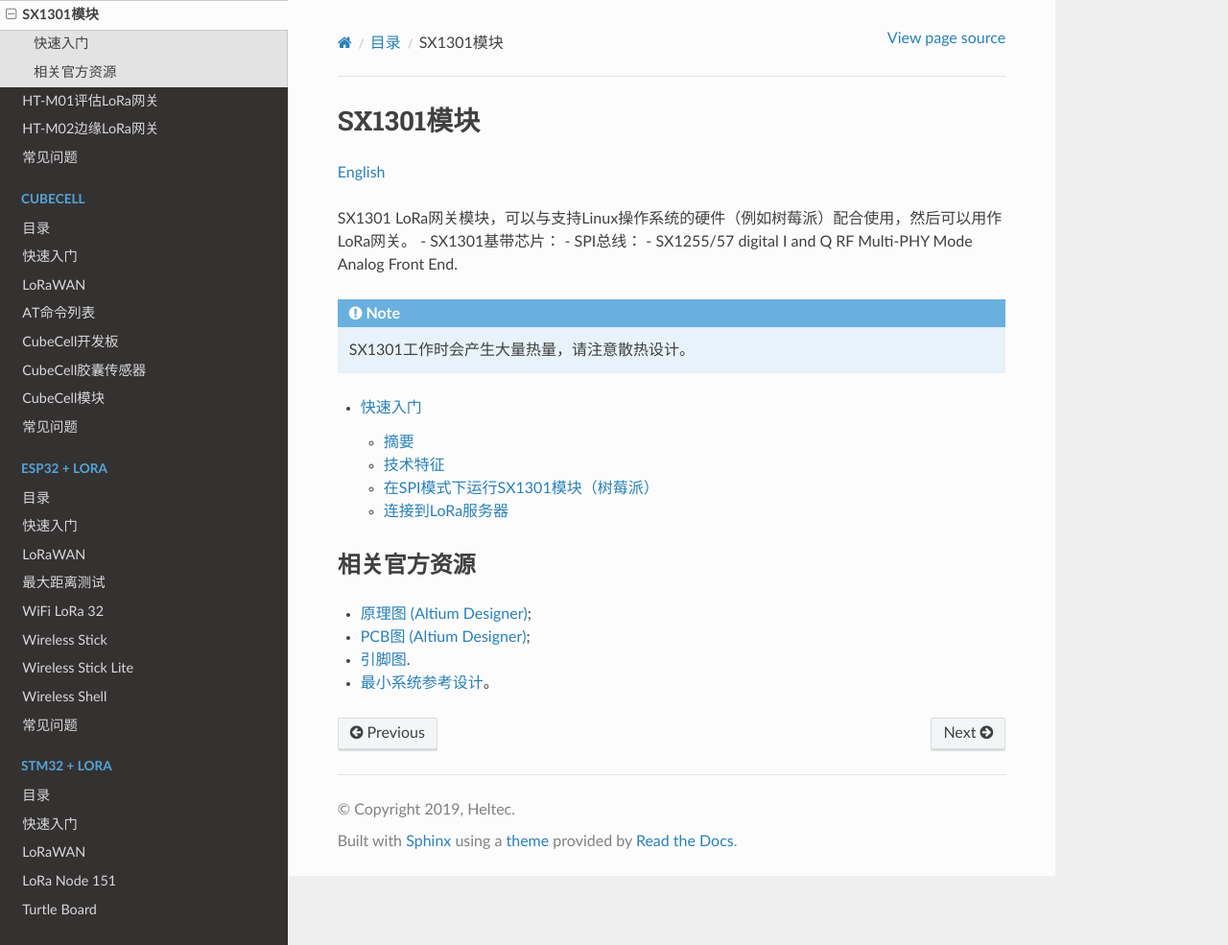
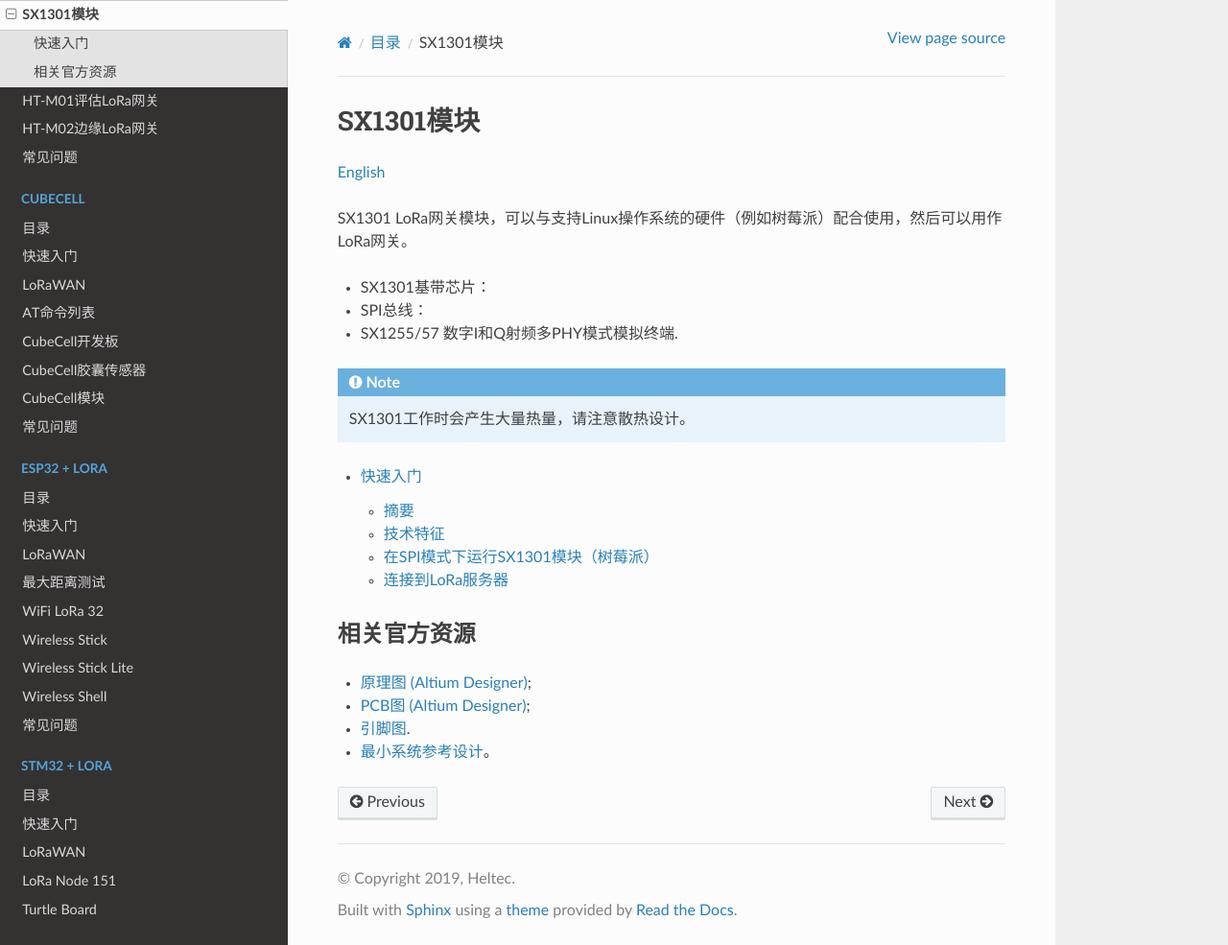
Before and after one commit to HelTecAutomation/HeltecDocs-zh_CN, a Sphinx documentation site: the page built from zh_CN/source/gateway/sx1301module/index.rst, in a window 1280 px wide and 985 px high. Shown: the whole window at 96% size. Built offline with Sphinx 7.4.7 and the Read the Docs theme 2.0.0, drawn with Linux system fonts in a browser that asks for light colours; pages that are not in the unit, such as notebooks, are missing from menus.

```diff
--- a/zh_CN/source/gateway/sx1301module/index.rst
+++ b/zh_CN/source/gateway/sx1301module/index.rst
@@ -3,9 +3,10 @@ SX1301模块
 `English <https://heltec-automation-docs.readthedocs.io/en/latest/gateway/sx1301module/index.html>`_
 
 SX1301 LoRa网关模块，可以与支持Linux操作系统的硬件（例如树莓派）配合使用，然后可以用作LoRa网关。
+
 -  SX1301基带芯片：
 -  SPI总线：
--  SX1255/57 digital I and Q RF Multi-PHY Mode Analog Front End.
+-  SX1255/57 数字I和Q射频多PHY模式模拟终端.
 
 .. note::
 
```
Also changed, not shown: zh_CN/source/cubecell/frequently_asked_questions.md (+1 -1 lines).
